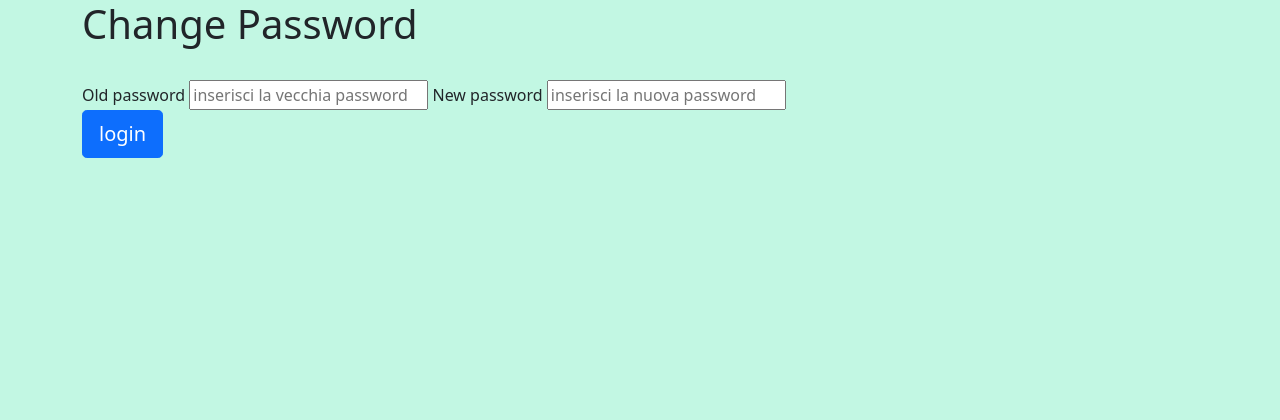
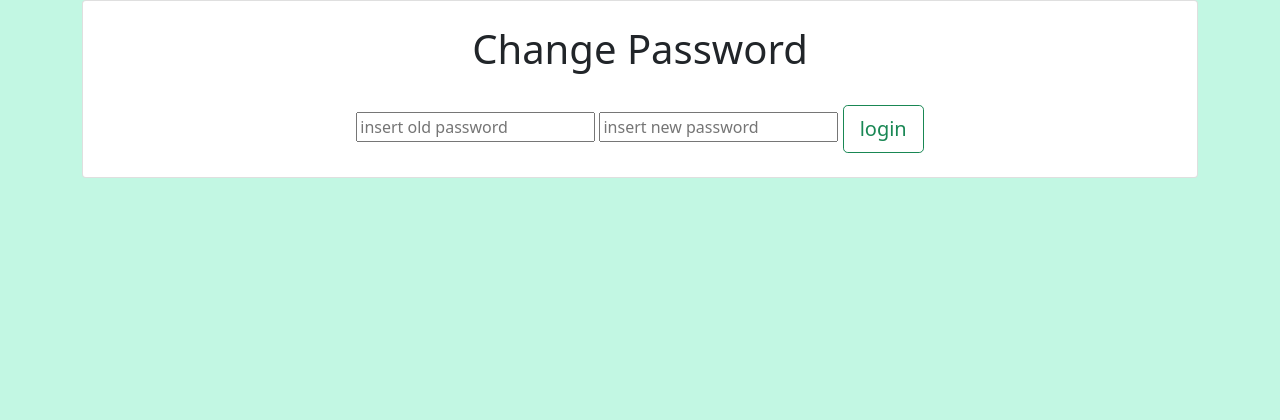
Before and after one commit to UnimibSoftEngCourse2022/progetto-clup-1-gruppo-clup-1, a Flask app: page /account/change_password in a window 1280 px wide. Shown: the top 420 px of the page. Run offline with Flask 2, Linux system fonts and the light colour scheme; the visitor is signed in with stand-in values (Sample User, id 1); some libraries are stand-ins or nearby versions.

Commit message:
style enanchement

```diff
--- a/src/clup/flaskr/templates/admin/navigation.html
+++ b/src/clup/flaskr/templates/admin/navigation.html
@@ -5,9 +5,6 @@
     </button>
     <div class="collapse navbar-collapse" id="navbarSupportedContent">
         <ul class="navbar-nav me-auto">
-            <li class="nav-item">
-              <a class="nav-link" href="">About</a>
-            </li>
             <li class="nav-item dropdown">
                 <a class="nav-link dropdown-toggle" href="#" id="navbarDropdown" role="button" data-bs-toggle="dropdown" aria-haspopup="true" aria-expanded="false">
                     Account
--- a/src/clup/flaskr/templates/auth/change_password.html
+++ b/src/clup/flaskr/templates/auth/change_password.html
@@ -4,19 +4,27 @@
 {% block content %}
 {% if current_user.is_authenticated %}
 <div class="container">
+    <div class="card">
+        <div class="card-body p-4 content d-flex justify-content-center">
+            <div class="d-flex flex-row">
                 <form method="POST">
                     {{ form.csrf_token }}
                     {{ form.hidden_tag() }}
+                    <div class="text-center">
                         <h1>Change Password</h1>
+                    </div>
                     <br>
-        {{ form.old_password.label() }}
-        {{ form.old_password(placeholder="inserisci la vecchia password") }}
 
-        {{ form.new_password.label() }}
-        {{ form.new_password(placeholder="inserisci la nuova password") }}
-        <br>
-        {{ form.submit(class="btn btn-lg btn-block btn-primary") }}
+                    {{ form.old_password(placeholder="insert old password") }}
+
+
+                    {{ form.new_password(placeholder="insert new password") }}
+
+                    {{ form.submit(class="btn btn-lg btn-block btn btn-outline-success") }}
                 </form>
+            </div>
+        </div>
+    </div>
 </div>
 {% endif %}
 {% endblock %}
--- a/src/clup/flaskr/templates/store_manager/navigation.html
+++ b/src/clup/flaskr/templates/store_manager/navigation.html
@@ -6,9 +6,7 @@
     </button>
     <div class="collapse navbar-collapse" id="navbarSupportedContent">
         <ul class="navbar-nav me-auto">
-            <li class="nav-item">
-                <a class="nav-link" href="">About</a>
-            </li>
+
             <li class="nav-item dropdown">
                 <a class="nav-link dropdown-toggle" href="#" id="navbarDropdown" role="button" data-bs-toggle="dropdown"
                    aria-haspopup="true" aria-expanded="false">
--- a/src/clup/flaskr/templates/user/appointments.html
+++ b/src/clup/flaskr/templates/user/appointments.html
@@ -3,7 +3,7 @@
 {% block title %}Appointments{% endblock %}
 
 {% block content%}
-{% include 'user/navigation.html' %}
+
 
 <script>
     {%for appointment, _ in appointments_with_stores%}
@@ -12,7 +12,8 @@
     }
     {% endfor %}
 </script>
-<div class="container overflow-auto vh-100">
+<div class="container overflow-auto vh-100 pb-16">
+    {% include 'user/navigation.html' %}
     {% for appointment, store in appointments_with_stores %}
     <div class="card my-4 p-2">
         <div class="d-flex flex-row">
--- a/src/clup/flaskr/templates/user/navigation.html
+++ b/src/clup/flaskr/templates/user/navigation.html
@@ -8,9 +8,7 @@
         </button>
         <div class="collapse navbar-collapse" id="navbarSupportedContent">
             <ul class="navbar-nav me-auto">
-                <li class="nav-item">
-                    <a class="nav-link" href="">About</a>
-                </li>
+
                 <li class="nav-item">
                     <a class="nav-link" href="{{ url_for('user.reservations') }}">
                         Reservations
--- a/src/clup/flaskr/templates/user/reservations.html
+++ b/src/clup/flaskr/templates/user/reservations.html
@@ -3,8 +3,9 @@
 {% block title %}Reservations{% endblock %}
 
 {% block content%}
-{% include 'user/navigation.html' %}
-<div class="container overflow-auto vh-100">
+
+<div class="container-fluid overflow-auto vh-100 pb-16">
+    {% include 'user/navigation.html' %}
     {% for r_id, store, aisles in stores_with_aisles %}
     <div class="card my-4 p-2">
         <div class="d-flex flex-row">
@@ -25,7 +26,6 @@
                 </div>
             </div>
         </div>
-
     </div>
     {% endfor %}
 </div>
```
Lines whose indentation alone changed are shown as unchanged.
